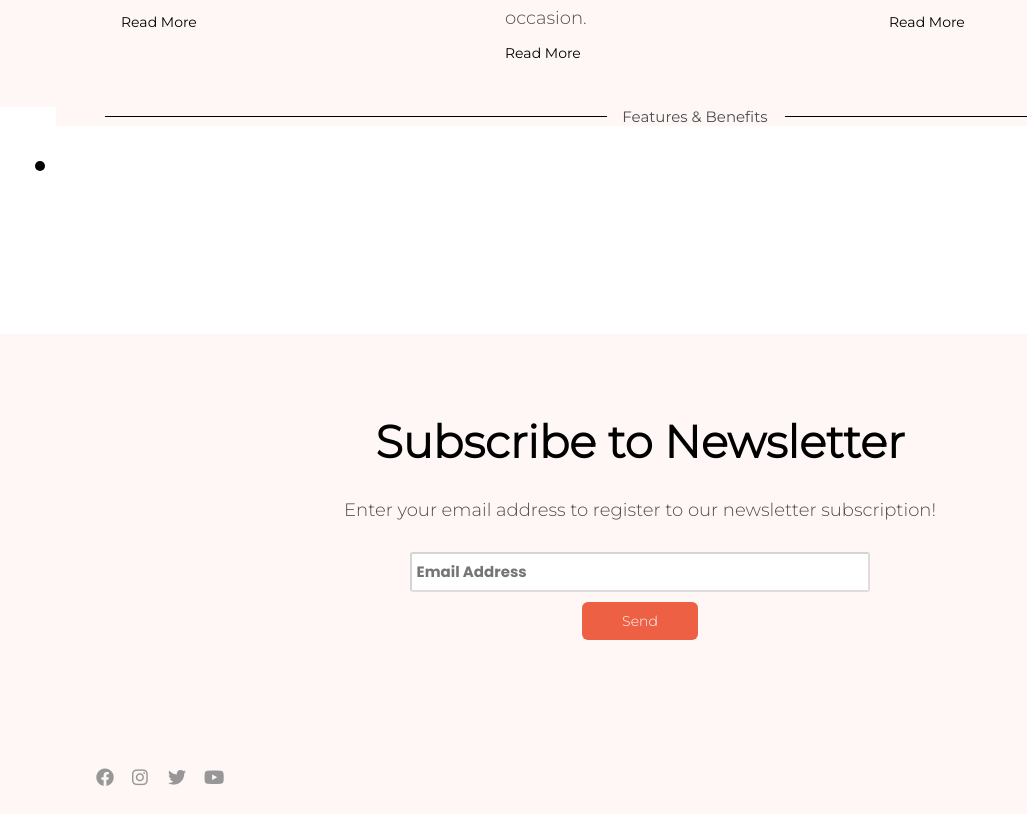
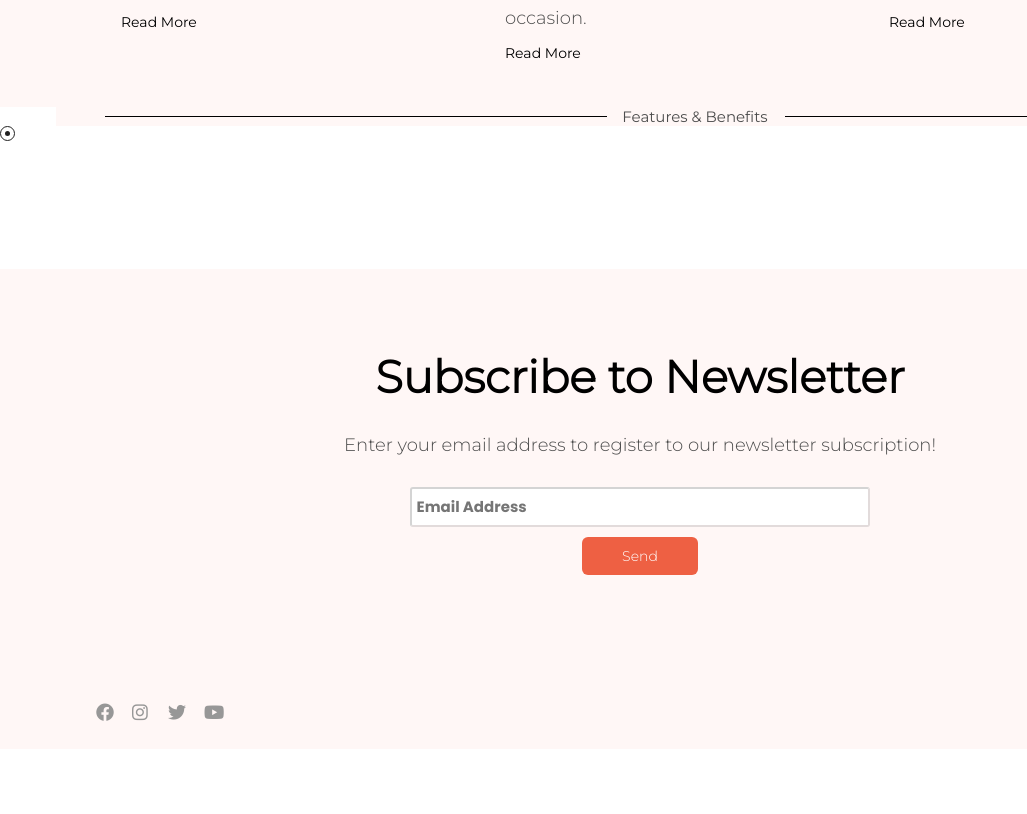
Before and after one commit to nadiahosisy/Beauty-Salon, a React (Vite) app: page /Home in a window 1280 px wide. Shown: the part 2203-3017 px from the top of the page, without its empty margins (0-1027 px from the left). After the commit the page ends 2952 px from the top, so only its background shows below. Built offline with nearby package versions, Linux system fonts and the light colour scheme.

Commit message:
styled circle

```diff
--- a/src/style/home-beneifts.css
+++ b/src/style/home-beneifts.css
@@ -52,9 +52,9 @@
   font-family: Monserat-regular, sans-serif; /* Specify the font family */
 }
 .circle {
-  width: 5rem; /* גודל העיגול */
-  height: 5rem;
-  color: rgb(0, 0, 0); /* רקע של העיגול */
+  width: 15px; /* גודל העיגול */
+  height: 15px;
+  border: 1px solid #212121;
   border-radius: 50%; /* יצירת צור מעגלי */
   display: flex;
   justify-content: center;
@@ -62,8 +62,8 @@
 }
 
 .dot {
-  width: 10px; /* גודל הנקודה */
-  height: 10px;
-  background-color: black; /* צבע הנקודה */
+  width: 5px; /* גודל הנקודה */
+  height: 5px;
+  background-color: #212121; /* צבע הנקודה */
   border-radius: 50%; /* יצירת צור מעגלי לנקודה */
 }
```
